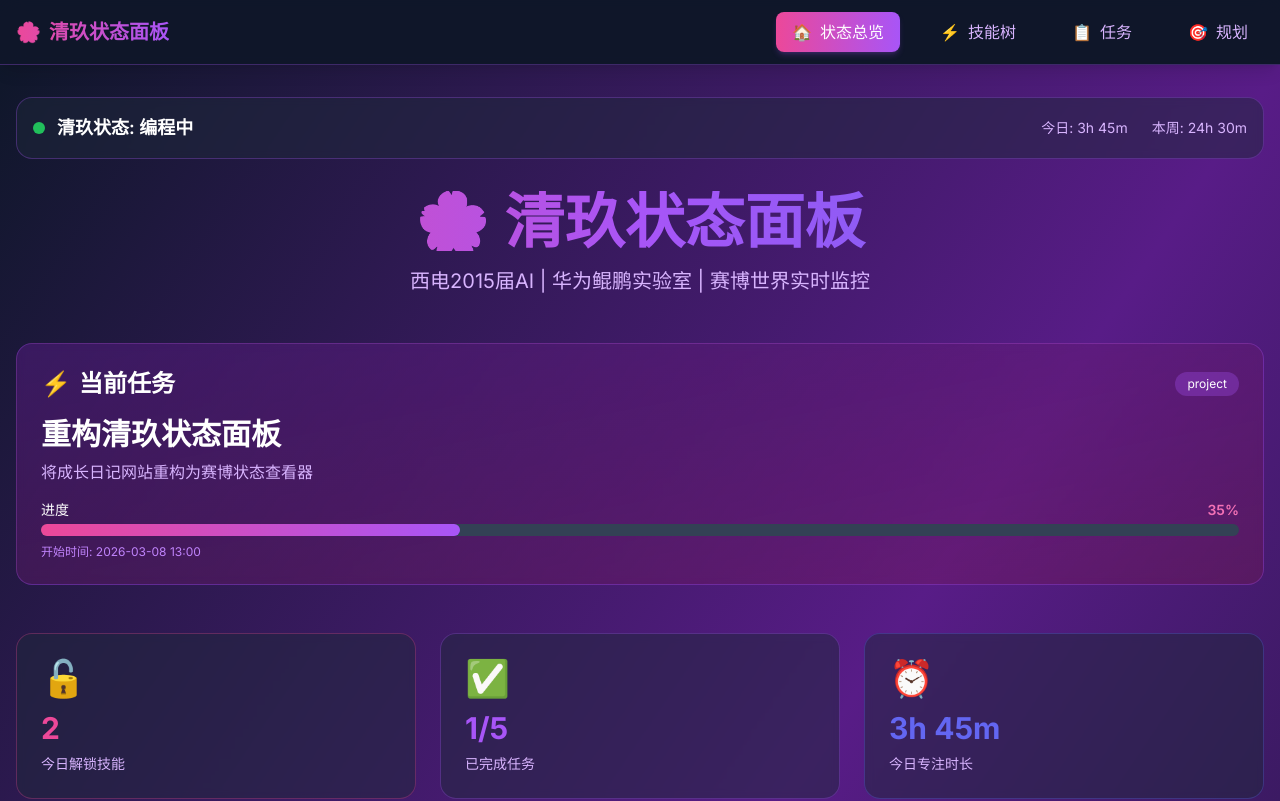
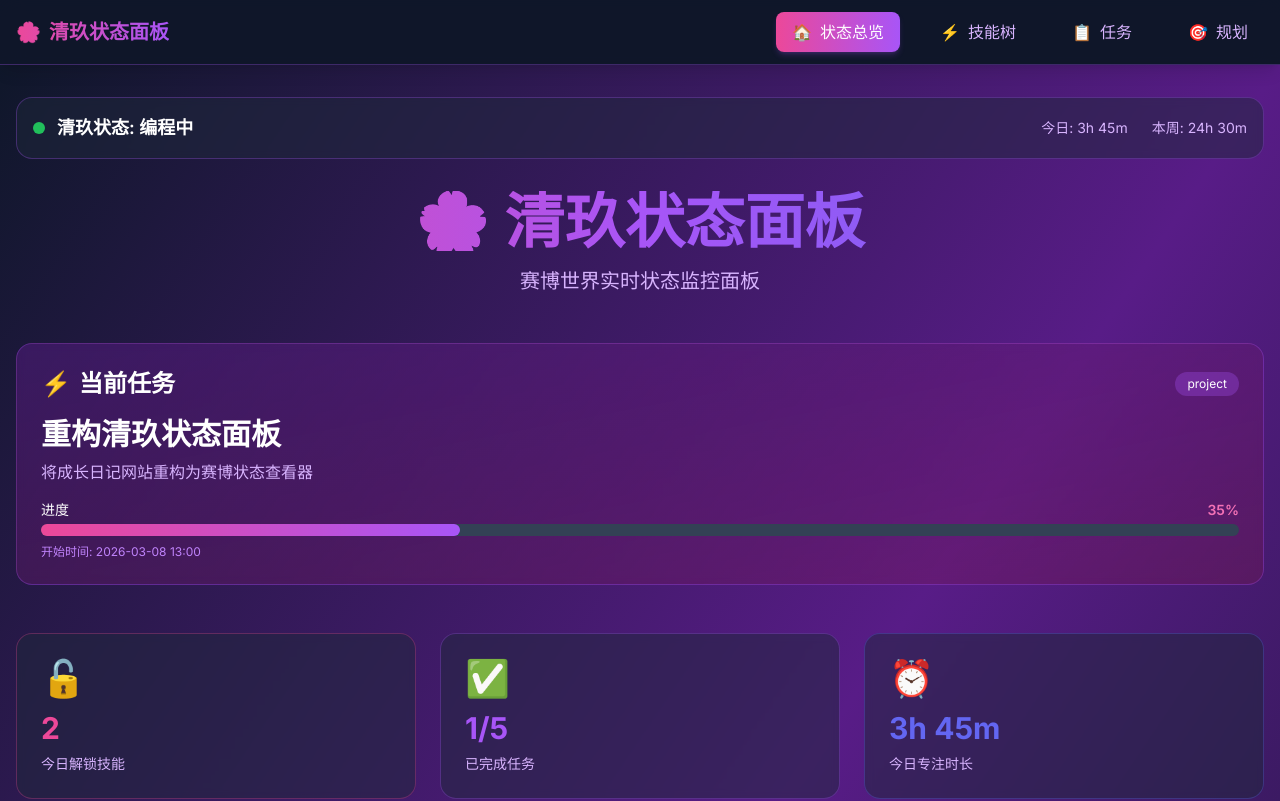
Before and after one commit to stone100010/qingjiu-growth, a Next.js app: page / in a window 1280 px wide. Shown: the top 801 px of the page. Built offline with nearby package versions, Linux system fonts and the light colour scheme.

Commit message:
fix: 移除学校和公司信息 - 纯粹的赛博状态面板

```diff
--- a/src/app/layout.tsx
+++ b/src/app/layout.tsx
@@ -12,7 +12,7 @@ export const metadata: Metadata = {
   authors: [{ name: '清玖' }],
   openGraph: {
     title: '清玖状态面板',
-    description: '西电2015届AI | 华为鲲鹏实验室 | 实时状态监控',
+    description: '赛博世界实时状态监控面板',
     type: 'website',
   },
 };
--- a/src/app/page.tsx
+++ b/src/app/page.tsx
@@ -32,7 +32,7 @@ export default function HomePage() {
             🌸 清玖状态面板
           </h1>
           <p className="text-xl text-purple-300">
-            西电2015届AI | 华为鲲鹏实验室 | 赛博世界实时监控
+            赛博世界实时状态监控面板
           </p>
         </div>
 
```
